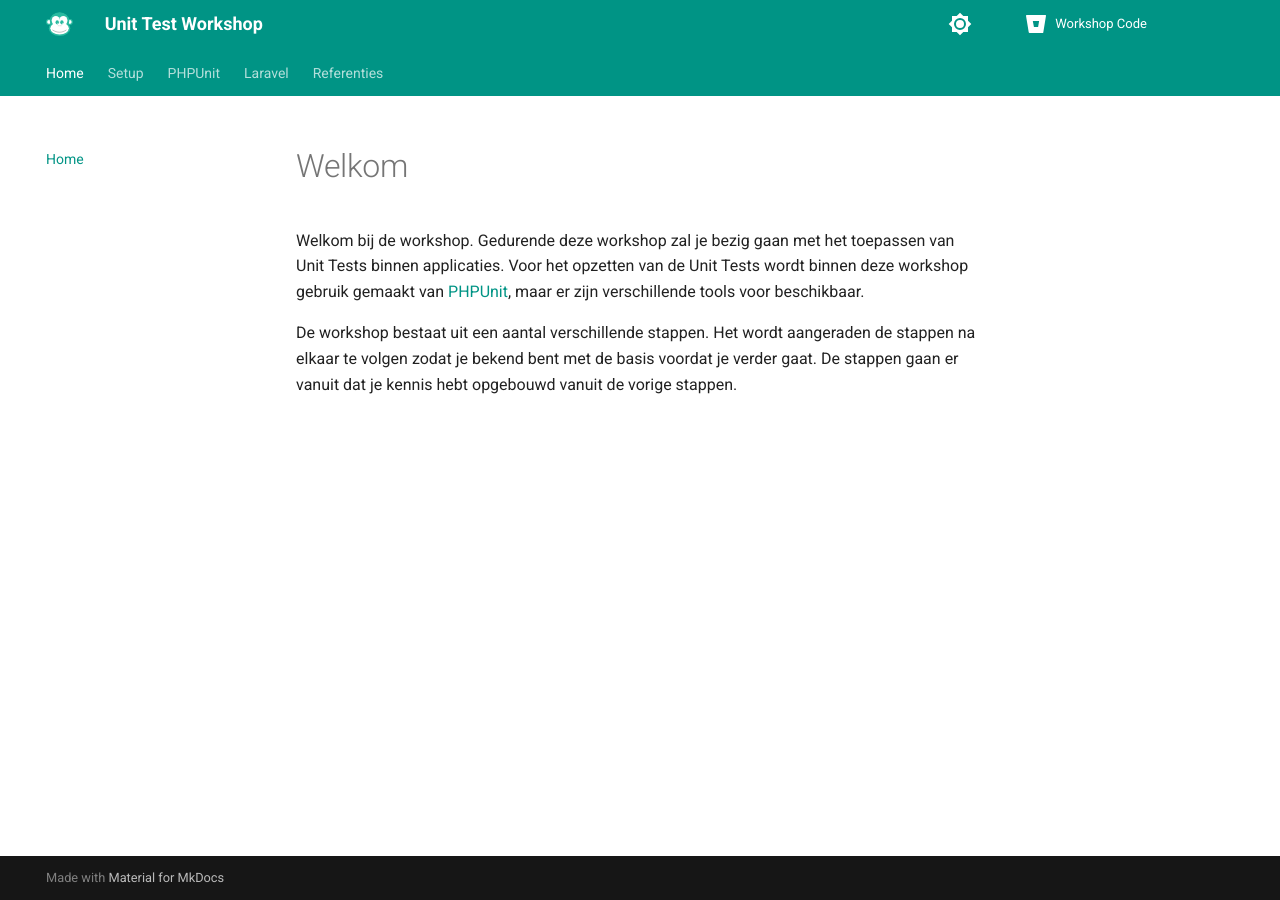
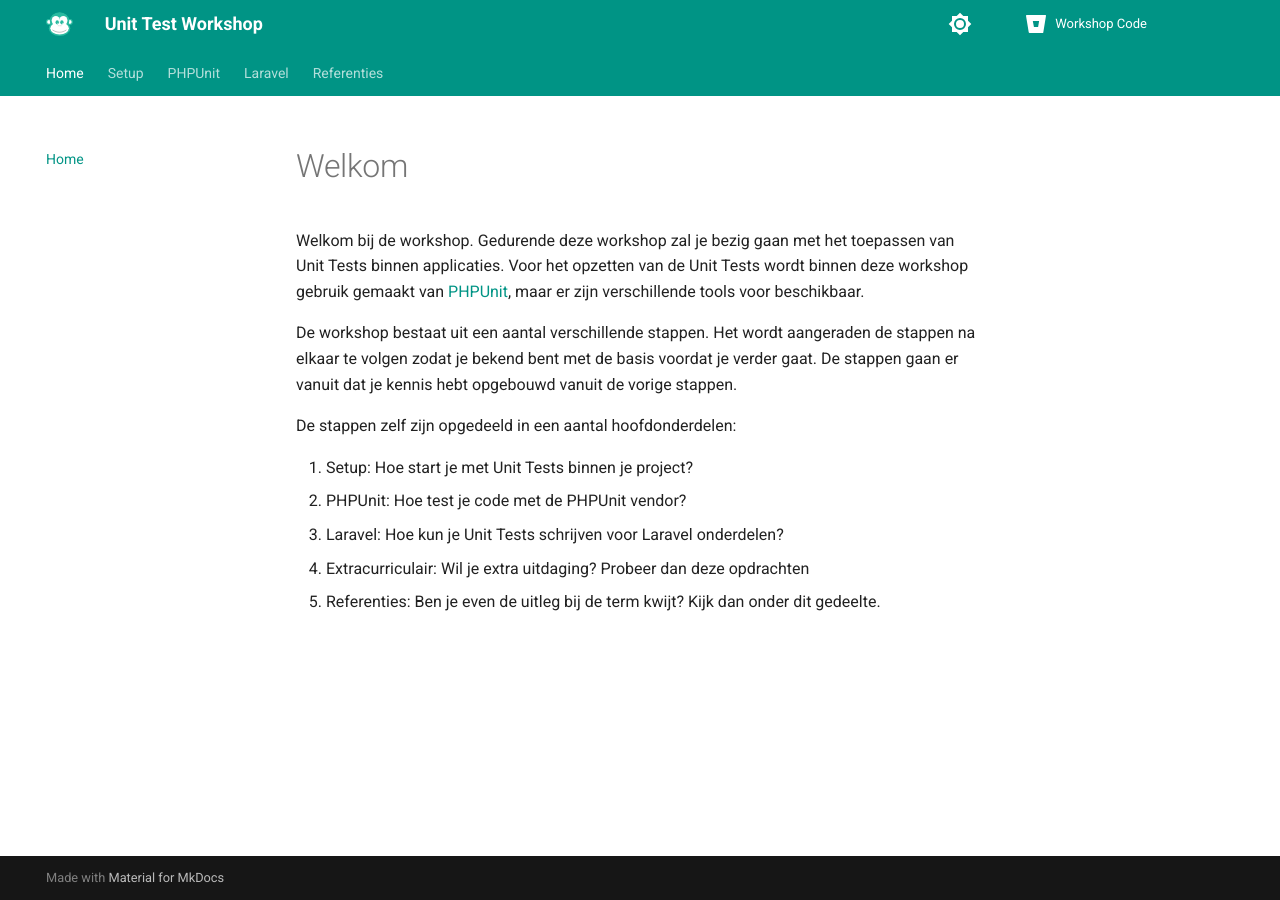
Before and after one commit to wimulkeman/symfony-unit-test-workshop-docs, an MkDocs documentation site: the page built from docs/index.md, in a window 1280 px wide. Built offline with MkDocs 1.6.1 and Material for MkDocs 9.7.7, drawn with Linux system fonts in a browser that asks for light colours.

Commit message:
chore: describe project setup and workshop start

```diff
--- a/docs/index.md
+++ b/docs/index.md
@@ -9,3 +9,11 @@ De workshop bestaat uit een aantal verschillende stappen. Het wordt aangeraden d
 stappen na elkaar te volgen zodat je bekend bent met de basis voordat je verder
 gaat. De stappen gaan er vanuit dat je kennis hebt opgebouwd vanuit de vorige
 stappen.
+
+De stappen zelf zijn opgedeeld in een aantal hoofdonderdelen:
+
+1. Setup: Hoe start je met Unit Tests binnen je project?
+2. PHPUnit: Hoe test je code met de PHPUnit vendor?
+3. Laravel: Hoe kun je Unit Tests schrijven voor Laravel onderdelen?
+4. Extracurriculair: Wil je extra uitdaging? Probeer dan deze opdrachten
+5. Referenties: Ben je even de uitleg bij de term kwijt? Kijk dan onder dit gedeelte.
```
